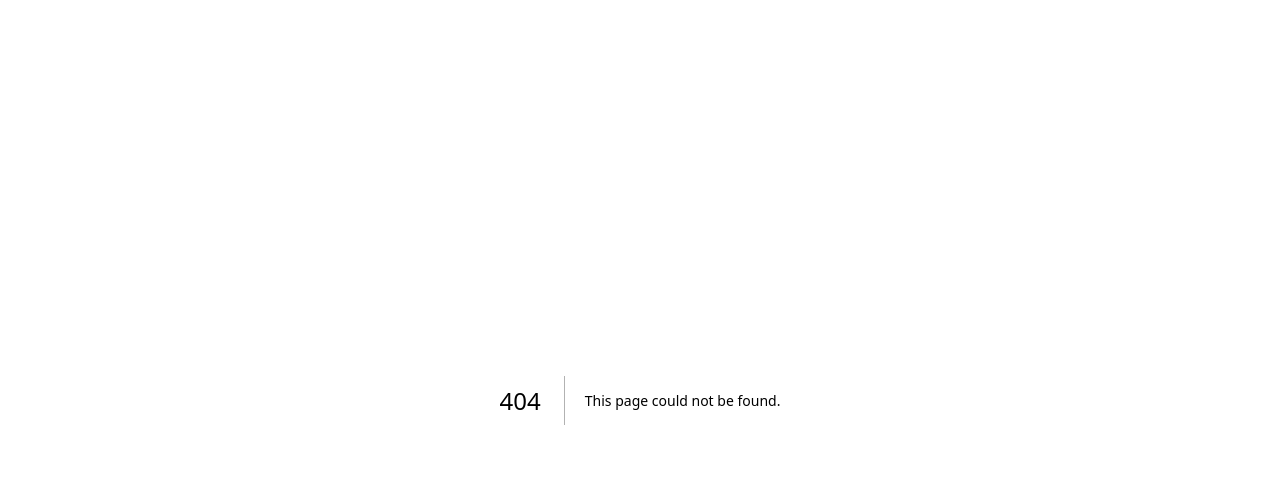
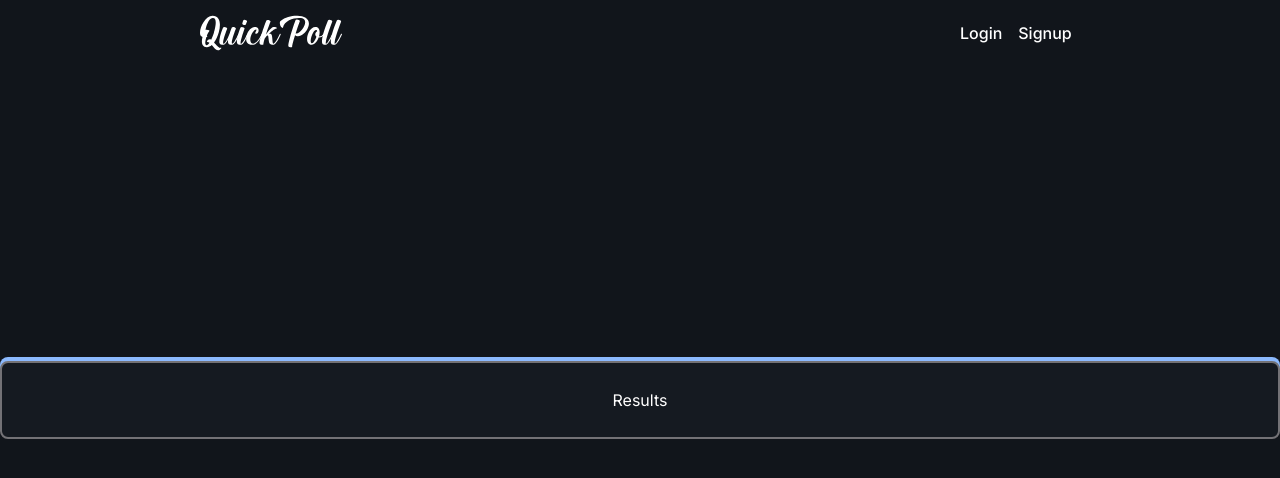
Before and after one commit to INFT3000/voting-app, a Next.js app in the folder frontend/: page /poll/1/results in a window 1280 px wide. Before the commit this address had no page. Shown: the top 478 px of the page. Built offline with nearby package versions, Linux system fonts and the light colour scheme.

Commit message:
begin results page

```diff
--- /dev/null
+++ b/frontend/src/app/poll/[pollId]/results/page.tsx
@@ -0,0 +1,13 @@
+import Navbar from "@/app/components/Navbar";
+import PollContainer from "@/app/components/PollContainer";
+
+export default function Page({ params }: { params: { pollId: string } }): JSX.Element {
+  return (
+    <main className="flex min-h-screen flex-col justify-center">
+      <Navbar />
+      <PollContainer>
+        <p>Results</p>
+      </PollContainer>
+    </main>
+  );
+}
```
